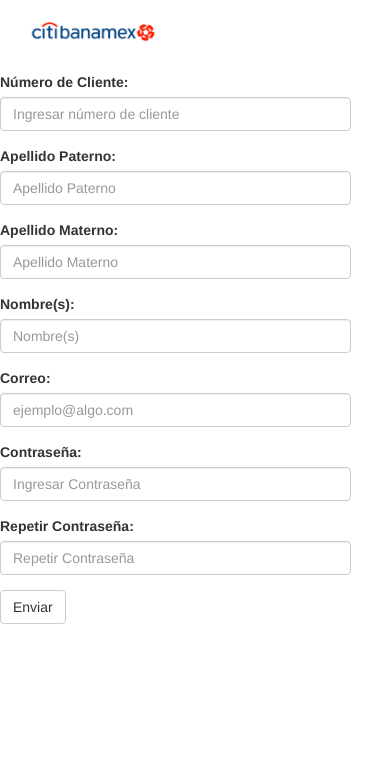
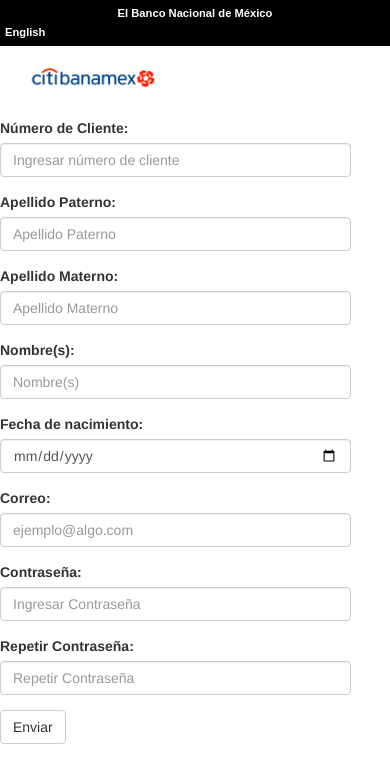
Before and after one commit to Krauzther/banco, a PHP site: page /admin/registro.html in a window 390 px wide; the page is wider, and only the part inside the window is pictured. Shown: the top 783 px of that part. Run offline with PHP 8.4, Linux system fonts and the light colour scheme.

Commit message:
Cambios en interfaz de registro

```diff
--- a/admin/css/style.css
+++ b/admin/css/style.css
@@ -1,3 +1,19 @@
+.top-nav {
+    background-color: black;
+    padding: 5px;
+}
+
+.text-top-nav {
+    color: white;
+    font-family: sans-serif;
+    font-size: 0.8em;
+    font-weight: bold;
+}
+
+.slogan {
+    text-align: center;
+}
+
 #logo {
     width: 150px;
 }
--- a/admin/registro.html
+++ b/admin/registro.html
@@ -10,11 +10,20 @@
 
     <!--Bootstrap y otros estilos-->
     <link rel="stylesheet" href="../bootstrap/css/bootstrap.min.css">
+    <script type="text/javascript" src="../js/jquery-3.2.0.min.js"></script>
+    <script type="text/javascript" src="../bootstrap/js/bootstrap.min.js"></script>
 
     <!--Estilo construcción-->
     <link rel="stylesheet" href="css/style.css">
 </head>
 <body>
+    <div class="row top-nav">
+        <div class="col-sm-6 col-md-6 slogan text-top-nav">El Banco Nacional de México</div>
+        <div class="col-sm-6 col-md-6">
+            <a class="text-top-nav" href="#">English</a>
+            <div class="text-top-nav"></div>
+        </div>
+    </div>
     <nav class="navbar" role="navigation">
         <div class="navbar-header">
             <button type="button" class="navbar-toggle" data-toggle="collapse"
@@ -77,44 +86,50 @@
         <form class="form-horizontal">
             <div class="form-group">
                 <label class="control-label col-sm-2" for="ncliente">Número de Cliente:</label>
-                <div class="col-sm-10">
-                    <input type="text" class="form-control" id="ncliente" placeholder="Ingresar número de cliente">
+                <div class="col-sm-10 col-md-5">
+                    <input type="text" class="form-control" id="ncliente" placeholder="Ingresar número de cliente" required>
                 </div>
             </div>
             <div class="form-group">
                 <label class="control-label col-sm-2" for="apaterno">Apellido Paterno:</label>
-                <div class="col-sm-10">
-                    <input type="text" class="form-control" id="apaterno" placeholder="Apellido Paterno">
+                <div class="col-sm-10 col-md-5">
+                    <input type="text" class="form-control" id="apaterno" placeholder="Apellido Paterno"  required>
                 </div>
             </div>
             <div class="form-group">
                 <label class="control-label col-sm-2" for="amaterno">Apellido Materno:</label>
-                <div class="col-sm-10">
-                    <input type="text" class="form-control" id="amaterno" placeholder="Apellido Materno">
+                <div class="col-sm-10 col-md-5">
+                    <input type="text" class="form-control" id="amaterno" placeholder="Apellido Materno"  required>
                 </div>
             </div>
             <div class="form-group">
                 <label class="control-label col-sm-2" for="nombre">Nombre(s):</label>
-                <div class="col-sm-10">
-                    <input type="text" class="form-control" id="nombre" placeholder="Nombre(s)">
+                <div class="col-sm-10 col-md-5">
+                    <input type="text" class="form-control" id="nombre" placeholder="Nombre(s)" required>
+                </div>
+            </div>
+            <div class="form-group">
+                <label class="control-label col-sm-2" for="fnacimiento">Fecha de nacimiento:</label>
+                <div class="col-sm-10 col-md-5">
+                    <input type="date" class="form-control" id="fnacimiento" required>
                 </div>
             </div>
             <div class="form-group">
                 <label class="control-label col-sm-2" for="email">Correo:</label>
-                <div class="col-sm-10">
-                    <input type="email" class="form-control" id="email" placeholder="ejemplo@algo.com">
+                <div class="col-sm-10 col-md-5">
+                    <input type="email" class="form-control" id="email" placeholder="ejemplo@algo.com" required>
                 </div>
             </div>
             <div class="form-group">
                 <label class="control-label col-sm-2" for="pwd">Contraseña:</label>
-                <div class="col-sm-10">
-                    <input type="password" class="form-control" id="pwd" placeholder="Ingresar Contraseña">
+                <div class="col-sm-10 col-md-5">
+                    <input type="password" class="form-control" id="pwd" placeholder="Ingresar Contraseña" required>
                 </div>
             </div>
             <div class="form-group">
                 <label class="control-label col-sm-2" for="re-pwd">Repetir Contraseña:</label>
-                <div class="col-sm-10">
-                    <input type="password" class="form-control" id="re-pwd" placeholder="Repetir Contraseña">
+                <div class="col-sm-10 col-md-5">
+                    <input type="password" class="form-control" id="re-pwd" placeholder="Repetir Contraseña" required>
                 </div>
             </div>
             <div class="form-group">
--- /dev/null
+++ b/bd.sql
@@ -0,0 +1,5 @@
+CREATE DATABASE banco;
+USE banco;
+CREATE TABLE cliente(ncliente INT NOT NULL PRIMARY KEY, apaterno VARCHAR(30), amaterno VARCHAR(30), nombre VARCHAR(30), fnacimiento DATE, sexo VARCHAR(1), email VARCHAR(50), pass BLOB, estado INT);
+
+CREATE TABLE cuenta(ncliente INT, saldo FLOAT(10,2), pendiente FLOAT(10,2), FOREING KEY(ncliente) REFERENCES cliente(ncliente) ON DELETE CASCADE ON UPDATE CASCADE);
```
Also changed, not shown: css/style.css (+5 -2 lines), img/citib.png (added), 1 other file.
